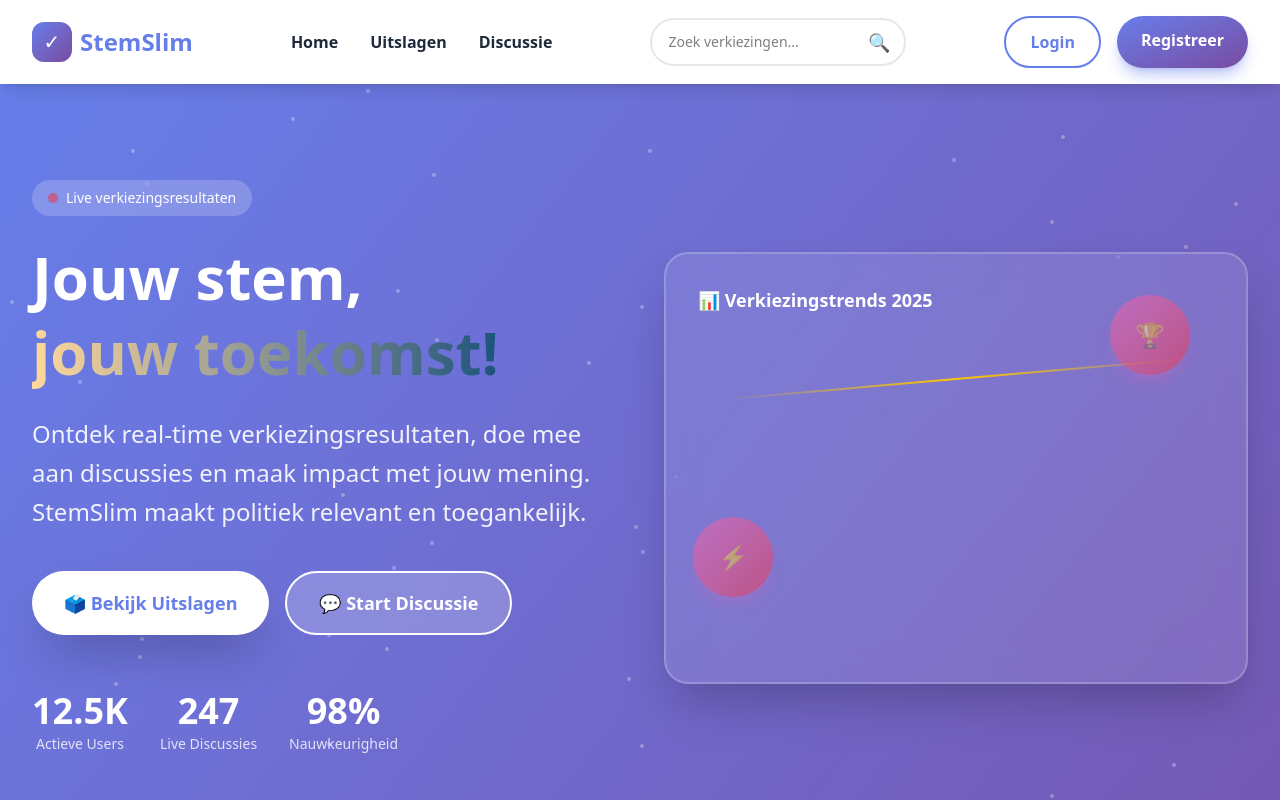
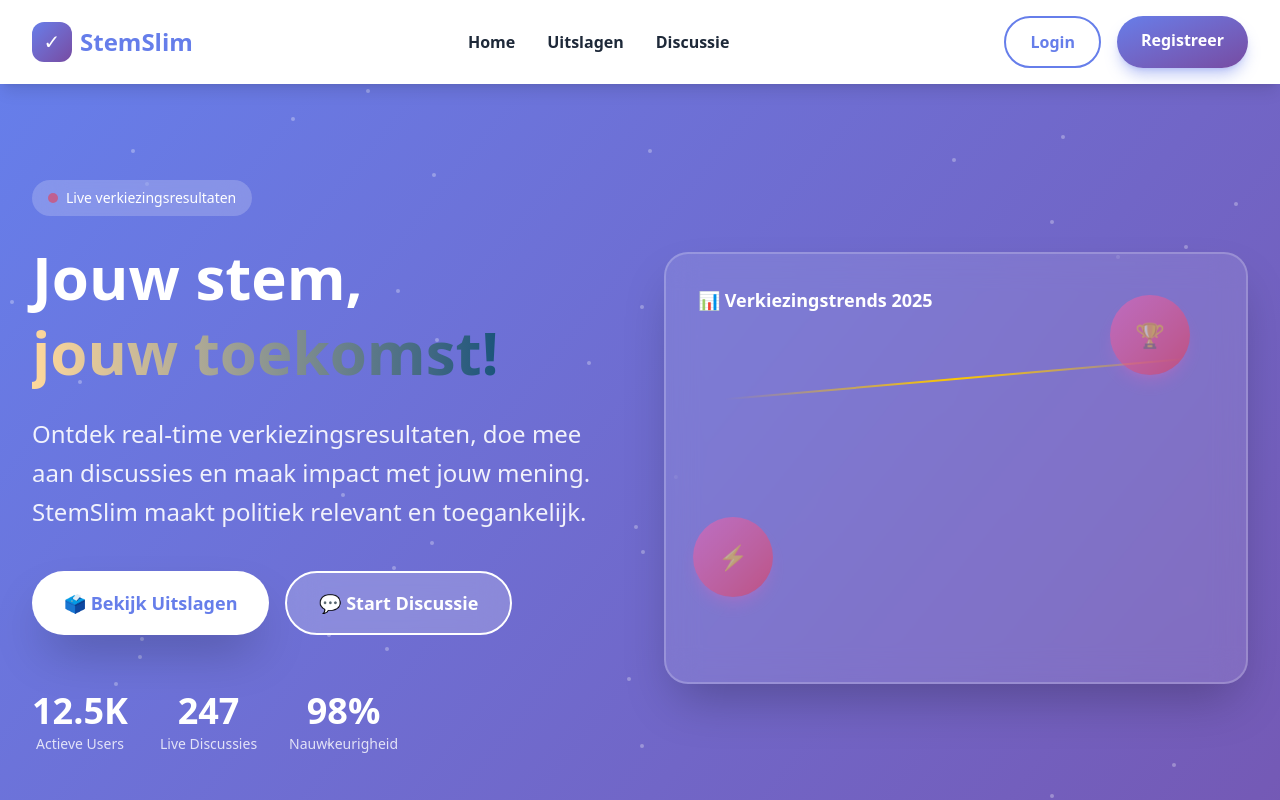
Before and after one commit to Zoiye1/election-app, a Vue app in the folder frontend/: page / in a window 1280 px wide. Shown: the top 800 px of the page. Built offline with nearby package versions, Linux system fonts and the light colour scheme; the HTML template or start-up script is replaced by a standard one.

Commit message:
(Style(navbar.vue) removed search bar

```diff
--- a/frontend/src/components/Navbar.vue
+++ b/frontend/src/components/Navbar.vue
@@ -38,15 +38,7 @@
           </li>
         </ul>
 
-        <!-- Search Bar (Desktop) -->
-        <div class="hidden lg:block relative">
-          <input
-            type="text"
-            placeholder="Zoek verkiezingen..."
-            class="w-64 py-3 px-4 pr-10 border-2 border-gray-200 rounded-full text-sm transition-all focus:outline-none focus:border-[#667eea] focus:w-80 focus:shadow-lg focus:shadow-[#667eea]/10"
-          >
-          <span class="absolute right-4 top-1/2 -translate-y-1/2 text-gray-400 text-lg">🔍</span>
-        </div>
+
 
         <!-- CTA Buttons (Desktop) -->
         <div class="hidden md:flex gap-4">
@@ -118,16 +110,6 @@
           </a>
         </div>
 
-        <!-- Mobile Search Bar -->
-        <div class="relative">
-          <input
-            type="text"
-            placeholder="Zoek verkiezingen..."
-            class="w-full py-3 px-4 pr-10 border-2 border-gray-200 rounded-full text-sm transition-all focus:outline-none focus:border-[#667eea] focus:shadow-lg focus:shadow-[#667eea]/10"
-          >
-          <span class="absolute right-4 top-1/2 -translate-y-1/2 text-gray-400 text-lg">🔍</span>
-        </div>
-
         <!-- Mobile CTA Buttons -->
         <div class="space-y-3 pt-2">
           <a
```
